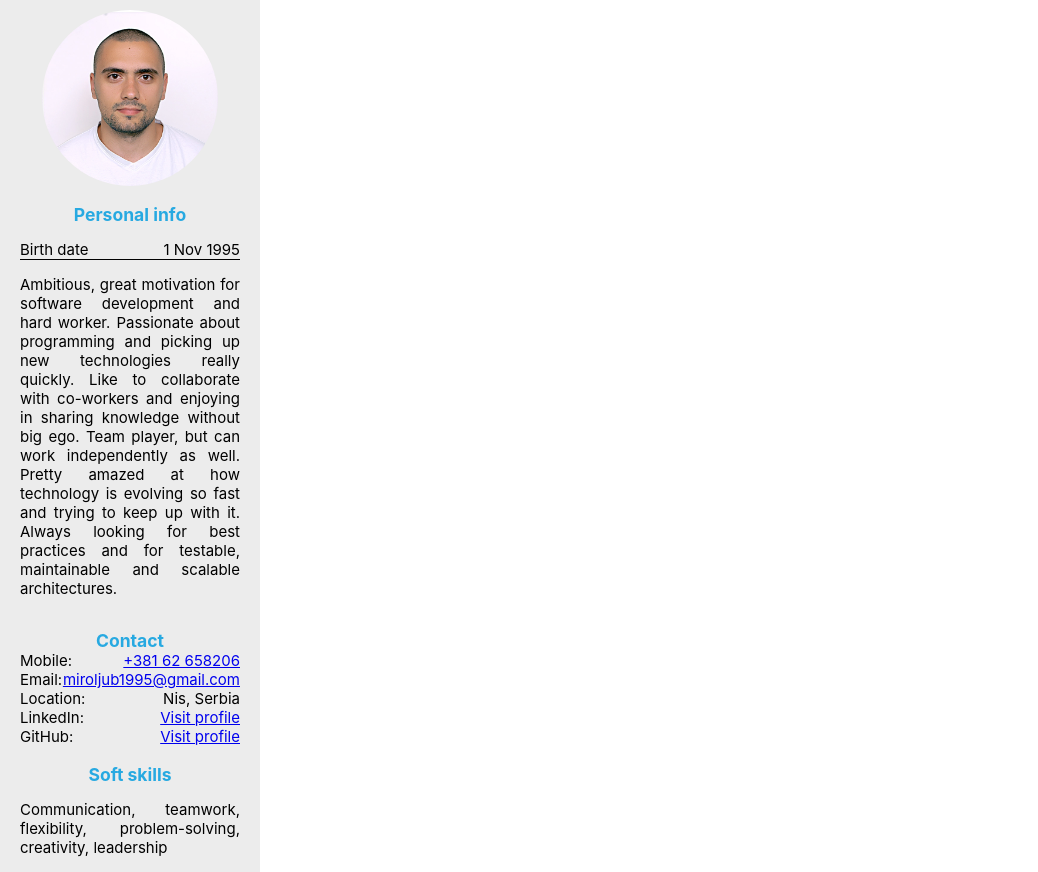
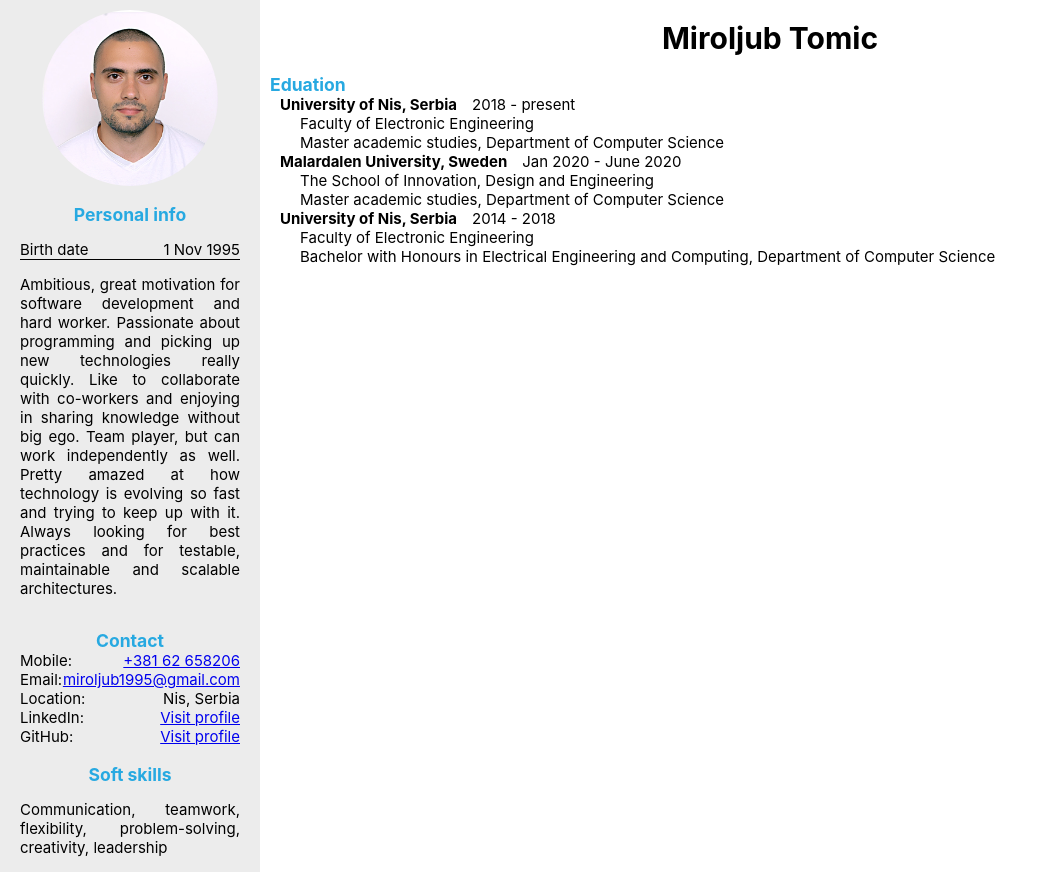
Before and after one commit to miroljub1995/cv, a React (Create React App) app: page / in a window 1280 px wide. Shown: the whole page, without its empty margins (0-1038 px from the left). Built offline with nearby package versions, Linux system fonts and the light colour scheme.

Commit message:
added education

```diff
--- a/src/components/App.css
+++ b/src/components/App.css
@@ -0,0 +1,20 @@
+.column {
+  flex-direction: column;
+  align-items: stretch;
+}
+
+.column:nth-child(2) {
+  flex-grow: 1;
+}
+
+h1 {
+  margin-bottom: 0;
+  text-align: center;
+}
+
+h3 {
+  color: rgb(39, 169, 225);
+  margin-bottom: 0;
+  margin-left: 10px;
+  margin-right: 10px;
+}
--- a/src/components/App.tsx
+++ b/src/components/App.tsx
@@ -1,11 +1,18 @@
 import React from 'react'
 import './App.css'
 import PersonalInfo from './PersonalInfo'
+import Education from './Education'
 
 function App() {
   return (
     <div className="app">
-      <PersonalInfo />
+      <div className='column'>
+        <PersonalInfo />
+      </div>
+      <div className='column'>
+        <h1>Miroljub Tomic</h1>
+        <Education />
+      </div>
     </div>
   )
 }
--- /dev/null
+++ b/src/components/Education.css
@@ -0,0 +1,15 @@
+.studies {
+  margin: 0 20px;
+}
+
+.studies > div {
+  margin-left: 20px;
+}
+
+.studies > div:first-child {
+  margin-left: 0;
+}
+
+.studies > div > p {
+  margin: 0 0 0 15px;
+}
--- /dev/null
+++ b/src/components/Education.tsx
@@ -0,0 +1,39 @@
+import React from 'react'
+import { studies } from '../data/education.json'
+import './Education.css'
+
+type Studies = {
+  university: string,
+  from: string,
+  to: string,
+  school: string,
+  studies: string,
+  department: string,
+  module?: string,
+  GPAByNow?: string,
+  GPA?: string
+}
+
+const Items = () => (
+  <div className='column'>
+    {studies.map((studies: Studies, key) => (
+      <div key={key} className='studies column'>
+        <div>
+          <b>{studies.university}</b>
+          <p>{`${studies.from} - ${studies.to}`}</p>
+        </div>
+        <div>
+          {`${studies.school}`}
+        </div>
+        <div>{`${studies.studies}, Department of ${studies.department}`}</div>
+      </div>
+    ))}
+  </div>
+)
+
+export default () => (
+  <>
+    <h3>Eduation</h3>
+    <Items />
+  </>
+)
--- a/src/components/PersonalInfo.css
+++ b/src/components/PersonalInfo.css
@@ -9,10 +9,6 @@
   padding: 10px 20px 0;
   box-sizing: border-box;
   background-color: rgb(236, 236, 236);
-}
-.personal-info h3 {
-  color: rgb(39, 169, 225);
-  margin-bottom: 0;
 }
 
 .birth-date {
--- a/src/data/education.json
+++ b/src/data/education.json
@@ -1,29 +1,31 @@
 {
-  "master": {
-    "university": "University of Nis",
+  "studies": [
+    {
+      "university": "University of Nis, Serbia",
       "from": "2018",
       "to": "present",
       "school": "Faculty of Electronic Engineering",
       "studies": "Master academic studies",
-    "department": "Department of Computer Science",
+      "department": "Computer Science",
       "module": "Software Engineering",
       "GPAByNow": "9.88"
     },
-  "masterSweden": {
-    "university": "Malardalen University",
+    {
+      "university": "Malardalen University, Sweden",
       "from": "Jan 2020",
       "to": "June 2020",
       "school": "The School of Innovation, Design and Engineering",
       "studies": "Master academic studies",
-    "department": "Department of Computer Science"
+      "department": "Computer Science"
     },
-  "bachelor": {
-    "university": "University of Nis",
+    {
+      "university": "University of Nis, Serbia",
       "from": "2014",
       "to": "2018",
       "school": "Faculty of Electronic Engineering",
-    "studies": "Basic academic studies",
-    "department": "Department of Computer Science",
+      "studies": "Bachelor with Honours in Electrical Engineering and Computing",
+      "department": "Computer Science",
       "GPA": "9.74"
     }
+  ]
 }
```
Lines whose indentation alone changed are shown as unchanged.
